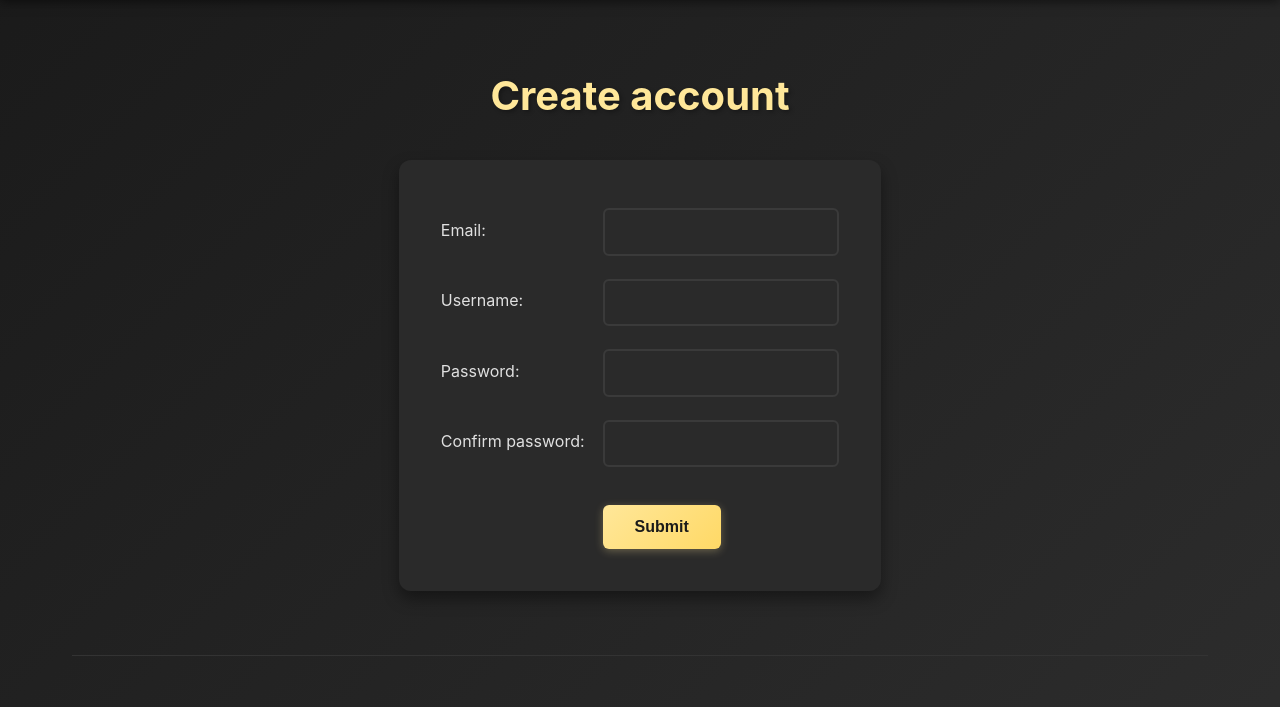
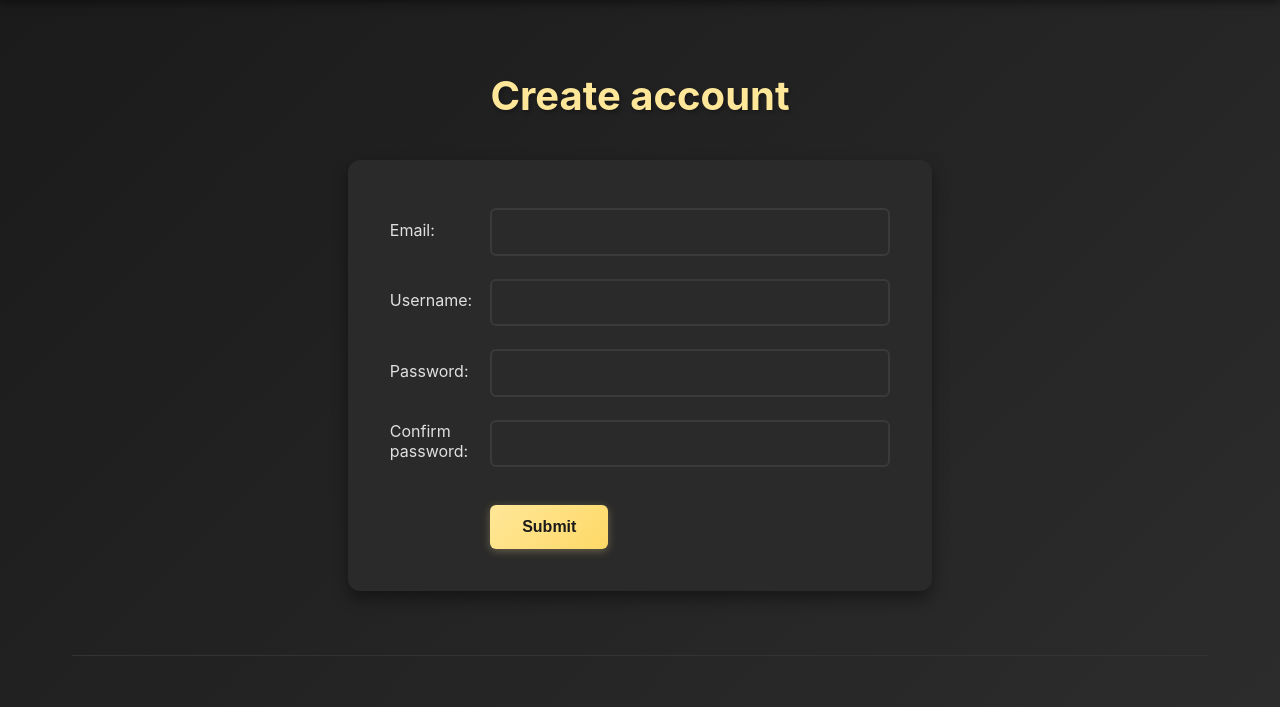
Before and after one commit to dodoslavn/screeps_online, a PHP site: page /account/create/index.php in a window 1280 px wide. Shown: the part 76-783 px from the top of the page. Run offline with PHP 8.4, Linux system fonts and the light colour scheme.

Commit message:
Remove width: 100% from form inputs causing layout issues
Removed the blanket width: 100% rule on all form inputs.
- Login forms now have specific width: 400px
- Add server input uses its own specific width
- Fixes the full-width input field issue

Co-Authored-By: Claude Opus 4.6 <noreply@anthropic.com>

```diff
--- a/web/default.css
+++ b/web/default.css
@@ -205,7 +205,6 @@ form input[type="text"],
 form input[type="password"],
 form input[type="email"],
 form textarea {
-    width: 100%;
     padding: 0.8rem;
     background: #2a2a2a;
     border: 2px solid #3a3a3a;
@@ -293,7 +292,8 @@ form button:hover {
 .login input[type="text"],
 .login input[type="password"],
 .login input[type="email"] {
-    width: 100%;
+    width: 400px;
+    max-width: 100%;
     margin-top: 0.3rem;
 }
 
```
